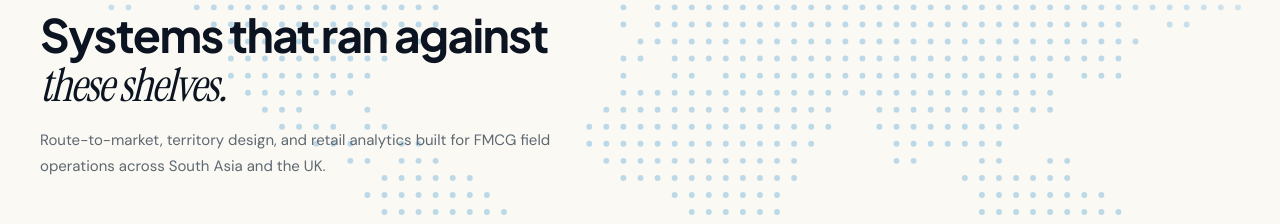
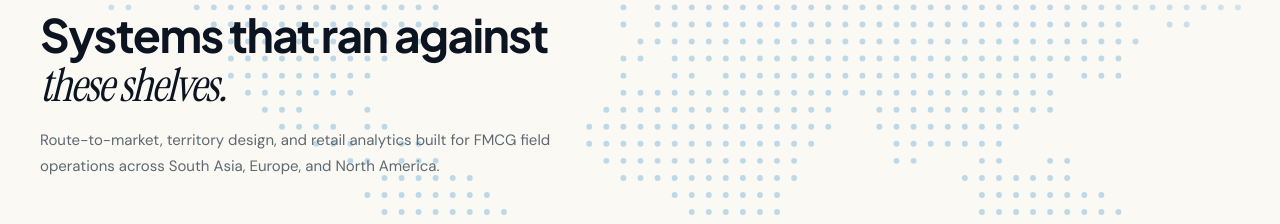
Before and after one commit to Hassan6678/Portfolio, a Next.js app: page / in a window 1280 px wide. Shown: the part 1180-1404 px from the top of the page. Built offline with nearby package versions, Linux system fonts and the light colour scheme; no server answers.

Commit message:
fix: widen the brands band to all three regions worked in
The engagements run past the UK — South Asian RTM, UK field planning, and
North American clients — so the line names the regions rather than a
single country.

```diff
--- a/components/Clients.tsx
+++ b/components/Clients.tsx
@@ -18,12 +18,13 @@ export default function Clients() {
               <br />
               <em>these shelves.</em>
             </h2>
-            {/* No market count here: the band shows global brands, and naming a
-                number shrinks the claim rather than sharpening it. The BAT work
-                was UK, so "South Asia" alone was wrong as well. */}
+            {/* Regions, not a market count: the band shows global brands, so a
+                number shrinks the claim. All three are named because the work
+                spans South Asian RTM, UK field planning, and North American
+                clients — "Europe" alone would drop the last of those. */}
             <p>
               Route-to-market, territory design, and retail analytics built for FMCG
-              field operations across South Asia and the UK.
+              field operations across South Asia, Europe, and North America.
             </p>
           </div>
         </Reveal>
```
